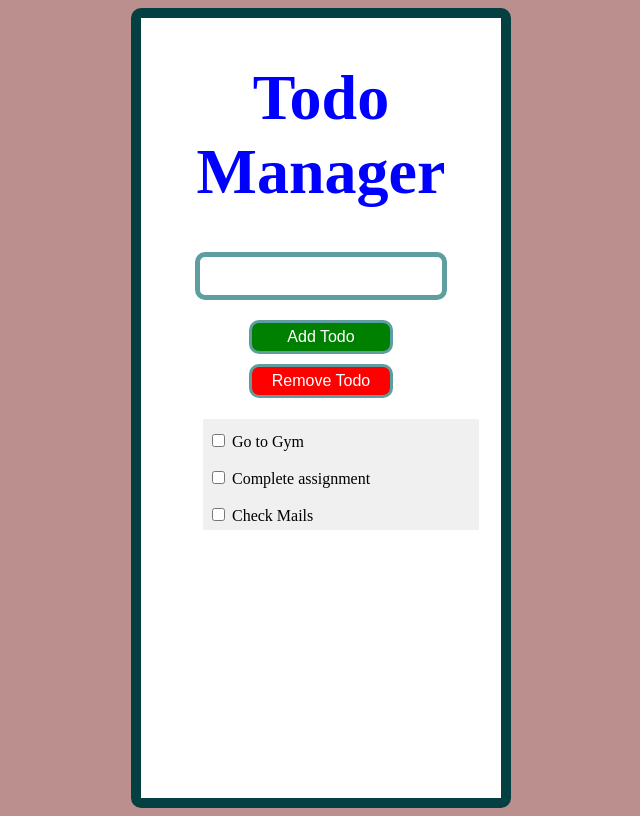
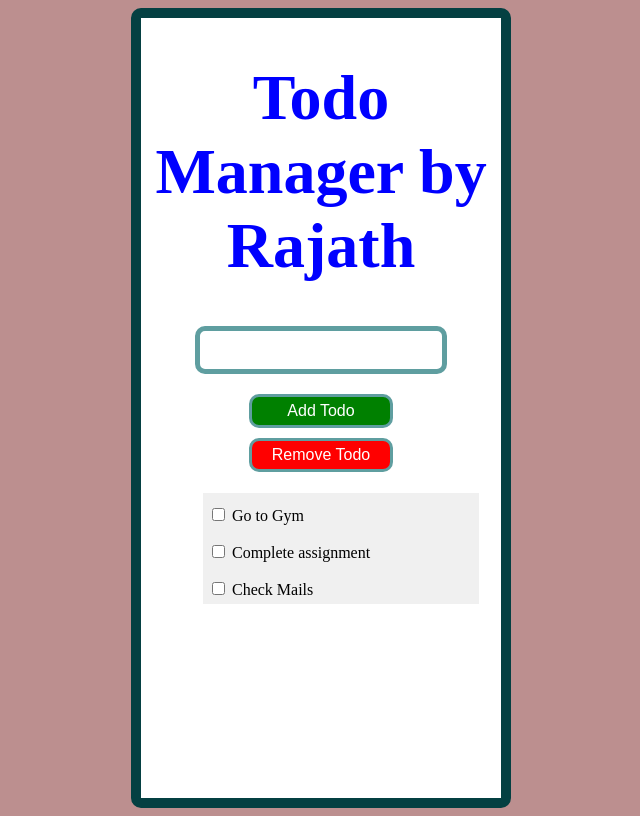
Before and after one commit to rajath111/t-todo-js, a plain HTML site: page index.html in a window 1280 px wide. Shown: the whole page, without its empty margins (319-959 px from the left). Drawn offline with Linux system fonts and the light colour scheme.

Commit message:
Update index.html

```diff
--- a/index.html
+++ b/index.html
@@ -9,7 +9,7 @@
 </head>
 <body>
     <div id="container">
-        <h1>Todo Manager</h1>
+        <h1>Todo Manager by Rajath</h1>
         <input type="text" name="entry" id="entry">
         <button name="add" class="btn" onclick="addTodo()" style="background-color: green;">Add Todo</button>
         <button name="remove" class="btn" onclick="removeTodo()" style="background-color: red;">Remove Todo</button>
```
